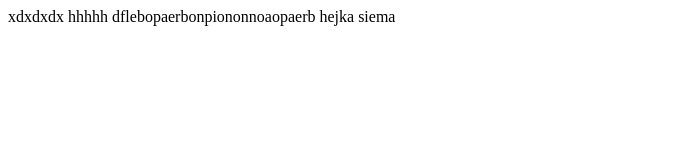
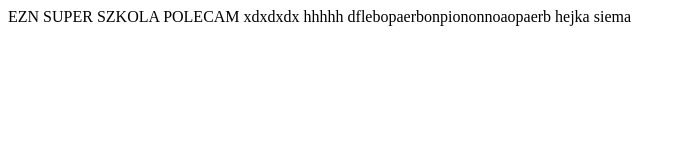
Before and after one commit to muodyg/pracka, a plain HTML site: page index.html in a window 1280 px wide. Shown: the whole page, without its empty margins (0-686 px from the left). Drawn offline with Linux system fonts and the light colour scheme.

Commit message:
jkdsgklnsgmn

```diff
--- a/index.html
+++ b/index.html
@@ -7,6 +7,7 @@
     <title>Document</title>
 </head>
 <body>
+    EZN SUPER SZKOLA POLECAM
     xdxdxdx
     hhhhh
 dflebopaerbonpiononnoaopaerb
```
